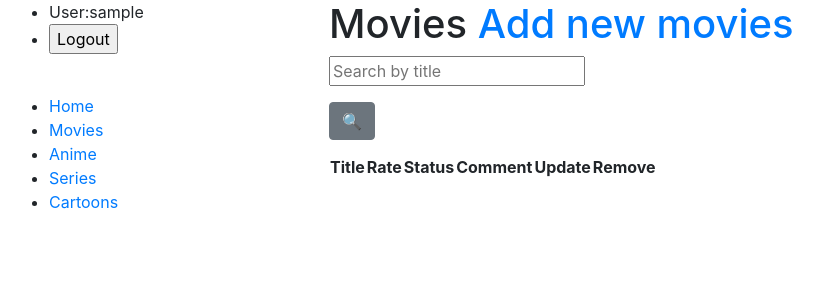
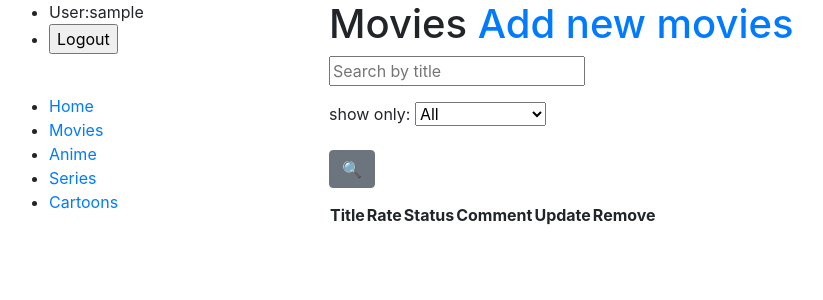
Before and after one commit to SuskyiVolodymyr/my-media-hub, a Django app: page /user_movies/ in a window 1280 px wide. Shown: the top 300 px of the page, without its empty margins (6-829 px from the left). Run offline with Django 5.2, Linux system fonts and the light colour scheme; the visitor is signed in with stand-in values (Sample User, id 1); data comes from the database, SQL or seed files in the repository; data that the repository does not hold is empty.

Commit message:
add status filter to movie

```diff
--- a/media/views.py
+++ b/media/views.py
@@ -60,19 +60,29 @@ class UserMovieListView(generic.ListView, LoginRequiredMixin):
     def get_context_data(self, *, object_list=None, **kwargs):
         context = super().get_context_data(**kwargs)
         title = self.request.GET.get("title", "")
+        show_only = self.request.GET.get("show_only", "")
         context["search_form"] = MediaSearchForm(
             initial={"title": title}
+        )
+        context["show_only_form"] = StatusFilterForm(
+            initial={"show_only": show_only}
         )
         return context
 
     def get_queryset(self):
         user = User.objects.get(id=self.request.user.id)
         queryset = UserMovieData.objects.filter(user_id=user.id)
-        form = MediaSearchForm(self.request.GET)
-        if form.is_valid():
-            return queryset.filter(
-                movie__title__icontains=form.cleaned_data["title"]
+        search_form = MediaSearchForm(self.request.GET)
+        status_filter_form = StatusFilterForm(self.request.GET)
+        if search_form.is_valid():
+            queryset = queryset.filter(
+                movie__title__icontains=search_form.cleaned_data["title"]
             )
+        if status_filter_form.is_valid():
+            if status_filter_form.cleaned_data.get("show_only"):
+                queryset = queryset.filter(
+                    status=status_filter_form.cleaned_data.get("show_only")
+                )
         return queryset
 
 
--- a/templates/media/user_movie_list.html
+++ b/templates/media/user_movie_list.html
@@ -5,6 +5,7 @@
   </h1>
   <form method="get" action="">
     {{ search_form.as_p }}
+    {{ show_only_form.as_p }}
     <input type="submit" value="🔍" class="btn btn-secondary">
   </form>
   <table>
```
